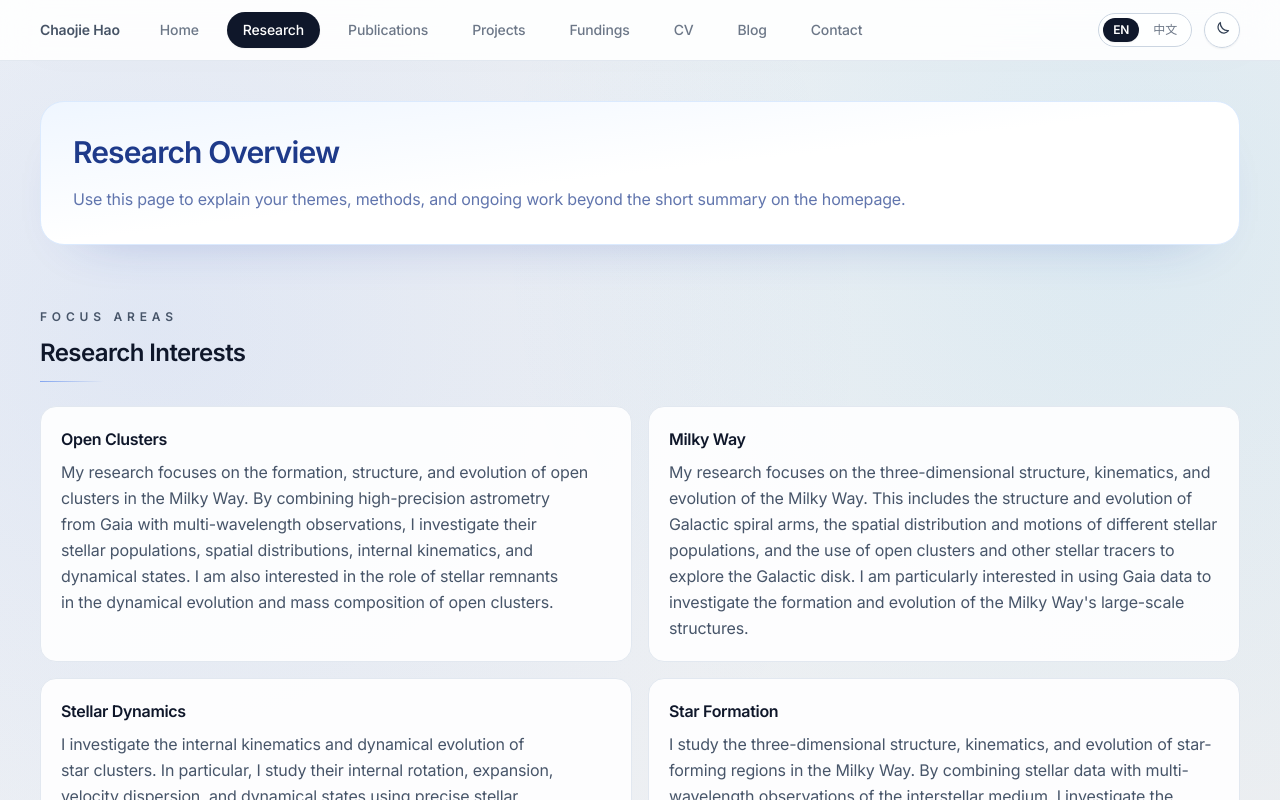
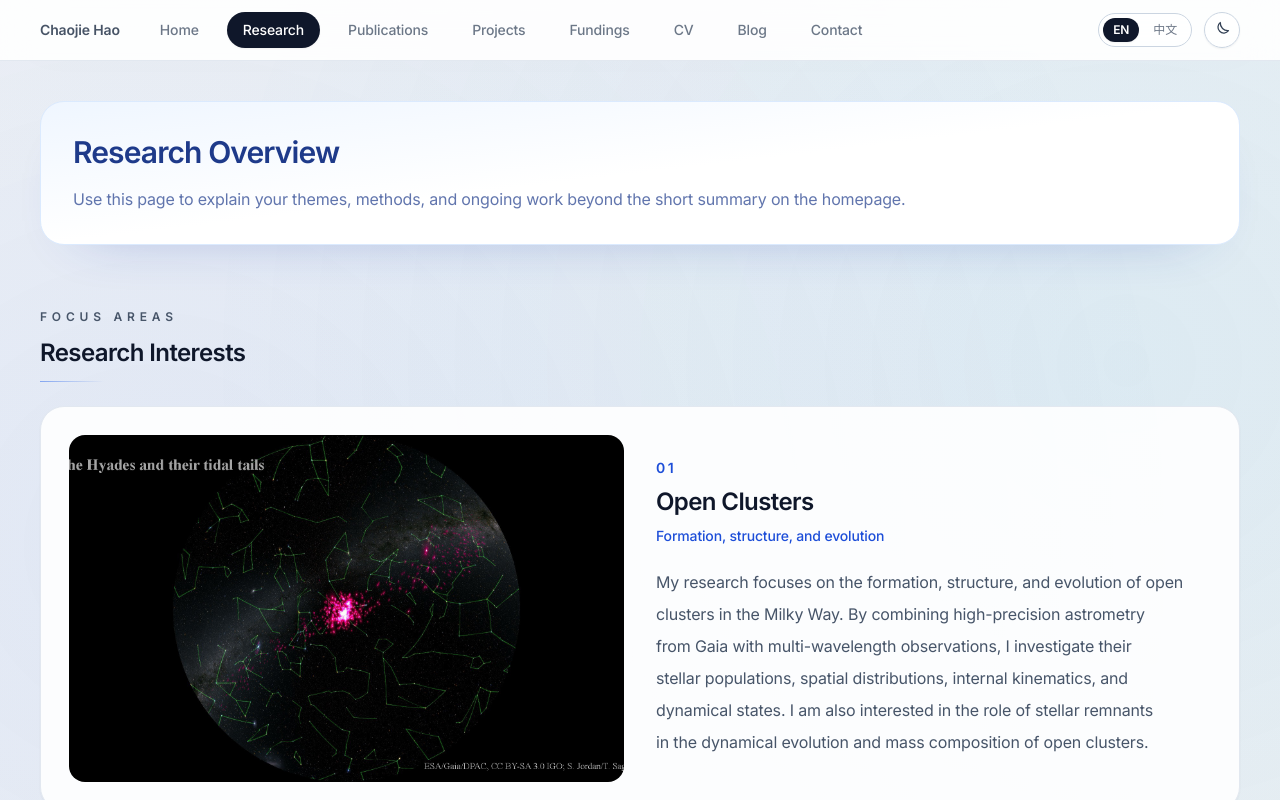
Before and after one commit to ChaojieHao/chaojiehao.github.io, a Next.js app: page /en/research in a window 1280 px wide. Shown: the top 800 px of the page. Built offline with nearby package versions, Linux system fonts and the light colour scheme; no server answers.

Commit message:
Refactor layout and improve interest section display

```diff
--- a/app/(site)/[locale]/research/page.tsx
+++ b/app/(site)/[locale]/research/page.tsx
@@ -1,3 +1,4 @@
+
 import { notFound } from "next/navigation";
 
 import { Section } from "@/components/section";
@@ -22,21 +23,61 @@ export default async function ResearchPage({ params }: PageProps) {
   return (
     <div className="space-y-16">
       <section className="space-y-4 rounded-3xl border border-blue-100 bg-gradient-to-br from-blue-50 via-white to-white p-8 shadow-[0_24px_60px_-45px_rgba(30,64,175,0.45)] dark:border-slate-800 dark:bg-gradient-to-br dark:from-slate-900/80 dark:via-slate-900/60 dark:to-slate-900/40">
-        <h1 className="text-3xl font-semibold text-blue-900 dark:text-white">{t.heroTitle}</h1>
-        <p className="text-base leading-relaxed text-blue-900/70 dark:text-slate-300">{t.heroDescription}</p>
+        <h1 className="text-3xl font-semibold text-blue-900 dark:text-white">
+          {t.heroTitle}
+        </h1>
+        <p className="text-base leading-relaxed text-blue-900/70 dark:text-slate-300">
+          {t.heroDescription}
+        </p>
       </section>
 
       <Section title={t.interestsTitle} eyebrow={t.interestsEyebrow}>
-        <div className="grid gap-4 md:grid-cols-2">
-          {interests.map((interest) => (
-            <article
-              key={interest.title}
-              className="rounded-2xl border border-slate-200 bg-white/90 p-5 dark:border-slate-800 dark:bg-slate-900/70"
-            >
-              <h3 className="text-base font-semibold text-slate-900 dark:text-slate-50">{interest.title}</h3>
-              <p className="mt-2 text-base leading-relaxed text-slate-600 dark:text-slate-300">{interest.description}</p>
-            </article>
-          ))}
+        <div className="space-y-8">
+          {interests.map((interest, index) => {
+            const imageFirst = index < 2;
+
+            return (
+              <article
+                key={interest.title}
+                className="grid items-center gap-6 overflow-hidden rounded-3xl border border-slate-200 bg-white/90 p-5 shadow-sm dark:border-slate-800 dark:bg-slate-900/70 md:grid-cols-2 md:gap-8 md:p-7"
+              >
+                <div
+                  className={`relative aspect-[16/10] overflow-hidden rounded-2xl bg-slate-100 dark:bg-slate-800 ${
+                    imageFirst ? "md:order-1" : "md:order-2"
+                  }`}
+                >
+                  <img
+                    src={interest.image}
+                    alt={interest.title}
+                    className="h-full w-full object-cover"
+                    loading="lazy"
+                  />
+                </div>
+
+                <div
+                  className={`flex flex-col justify-center ${
+                    imageFirst ? "md:order-2" : "md:order-1"
+                  }`}
+                >
+                  <p className="text-sm font-semibold uppercase tracking-[0.18em] text-blue-700 dark:text-blue-400">
+                    {String(index + 1).padStart(2, "0")}
+                  </p>
+
+                  <h3 className="mt-2 text-2xl font-semibold tracking-tight text-slate-900 dark:text-slate-50">
+                    {interest.title}
+                  </h3>
+
+                  <p className="mt-2 text-sm font-medium text-blue-700 dark:text-blue-400">
+                    {interest.subtitle}
+                  </p>
+
+                  <p className="mt-5 text-base leading-8 text-slate-600 dark:text-slate-300">
+                    {interest.description}
+                  </p>
+                </div>
+              </article>
+            );
+          })}
         </div>
       </Section>
 
@@ -49,7 +90,9 @@ export default async function ResearchPage({ params }: PageProps) {
             details: [item.summary, ...item.bullets]
           }))}
         />
-        <p className="mt-6 text-base text-slate-600 dark:text-slate-300">{t.collaboration}</p>
+        <p className="mt-6 text-base text-slate-600 dark:text-slate-300">
+          {t.collaboration}
+        </p>
       </Section>
     </div>
   );
```
